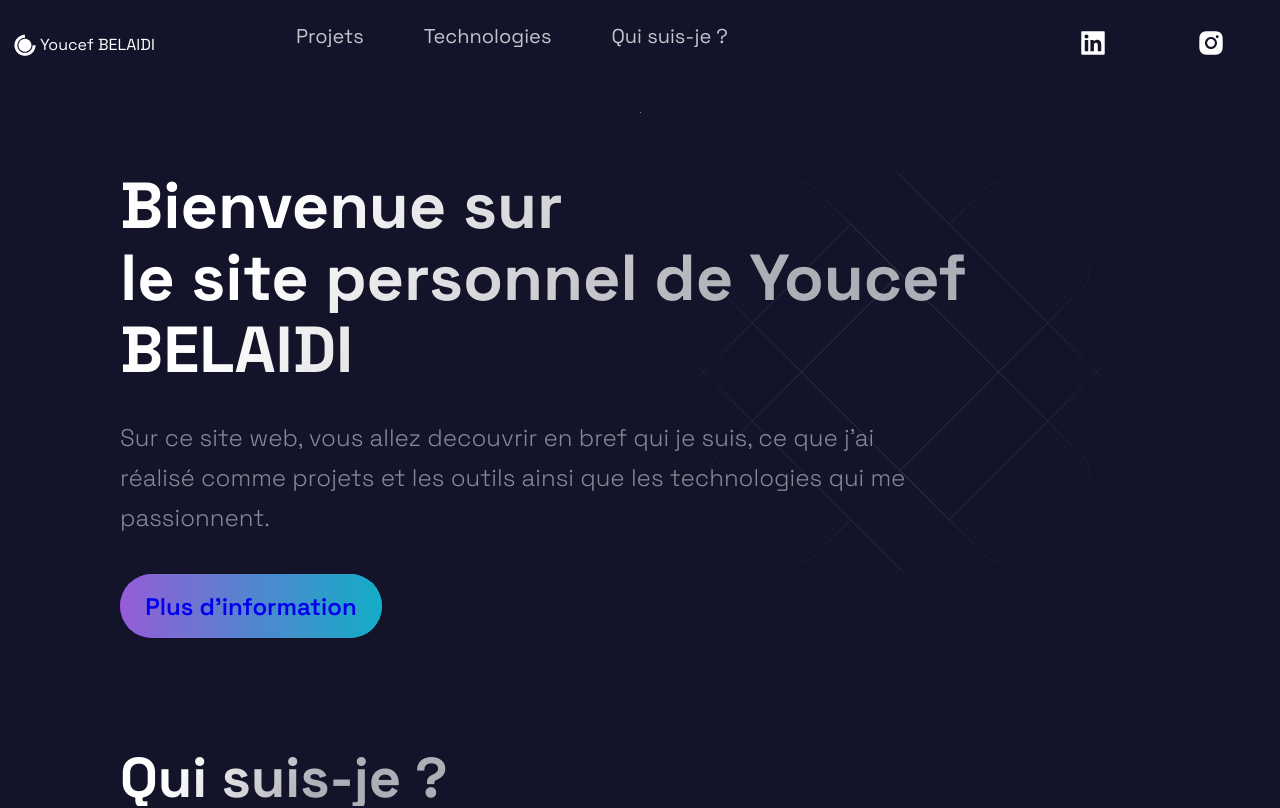
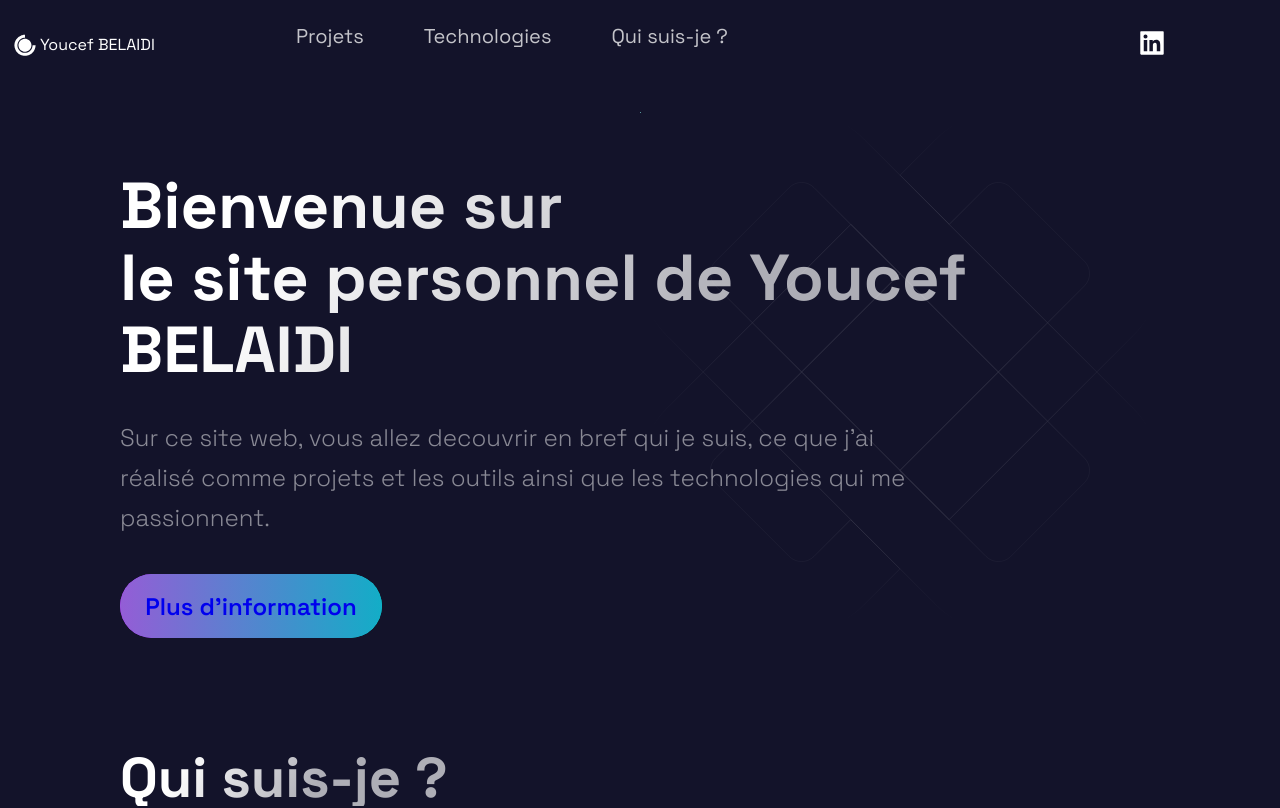
Before and after one commit to youcefBELAIDI8/portfolio, a Next.js app: page / in a window 1280 px wide. Shown: the top 808 px of the page. Built offline with nearby package versions, Linux system fonts and the light colour scheme.

Commit message:
correction ortho no instagram

```diff
--- a/src/components/Footer/Footer.js
+++ b/src/components/Footer/Footer.js
@@ -1,5 +1,5 @@
 import React from 'react';
-import { AiFillYoutube, AiFillInstagram, AiFillLinkedin } from 'react-icons/ai';
+import { AiFillLinkedin } from 'react-icons/ai';
 
 import { SocialIcons } from '../Header/HeaderStyles';
 import { CompanyContainer, FooterWrapper, LinkColumn, LinkItem, LinkList, LinkTitle, Slogan, SocialContainer, SocialIconsContainer } from './FooterStyles';
@@ -27,9 +27,6 @@ const Footer = () => {
           <SocialIcons href="https://www.linkedin.com/in/youcef-belaidi-83a975143/" target="_blank">
             <AiFillLinkedin size="3rem" />
           </SocialIcons>
-          <SocialIcons href="https://www.instagram.com/yo_belaidi/" target="_blank">
-            <AiFillInstagram size="3rem" />
-          </SocialIcons>
         </SocialContainer>
       </SocialIconsContainer>
     </FooterWrapper>
--- a/src/components/Header/Header.js
+++ b/src/components/Header/Header.js
@@ -1,6 +1,6 @@
 import Link from 'next/link';
 import React from 'react';
-import { AiFillGithub, AiFillInstagram, AiFillLinkedin } from 'react-icons/ai';
+import { AiFillLinkedin } from 'react-icons/ai';
 import { DiCssdeck } from 'react-icons/di';
 
 import { Container, Div1, Div2, Div3, NavLink, SocialIcons } from './HeaderStyles';
@@ -35,9 +35,6 @@ const Header = () =>  (
         <SocialIcons href="https://www.linkedin.com/in/youcef-belaidi-83a975143/" target="_blank">
           <AiFillLinkedin size="3rem" />
         </SocialIcons>
-        <SocialIcons href="https://www.instagram.com/yo_belaidi/" target="_blank">
-          <AiFillInstagram size="3rem" />
-        </SocialIcons>
       </Div3>
     </Container>
 );
```
